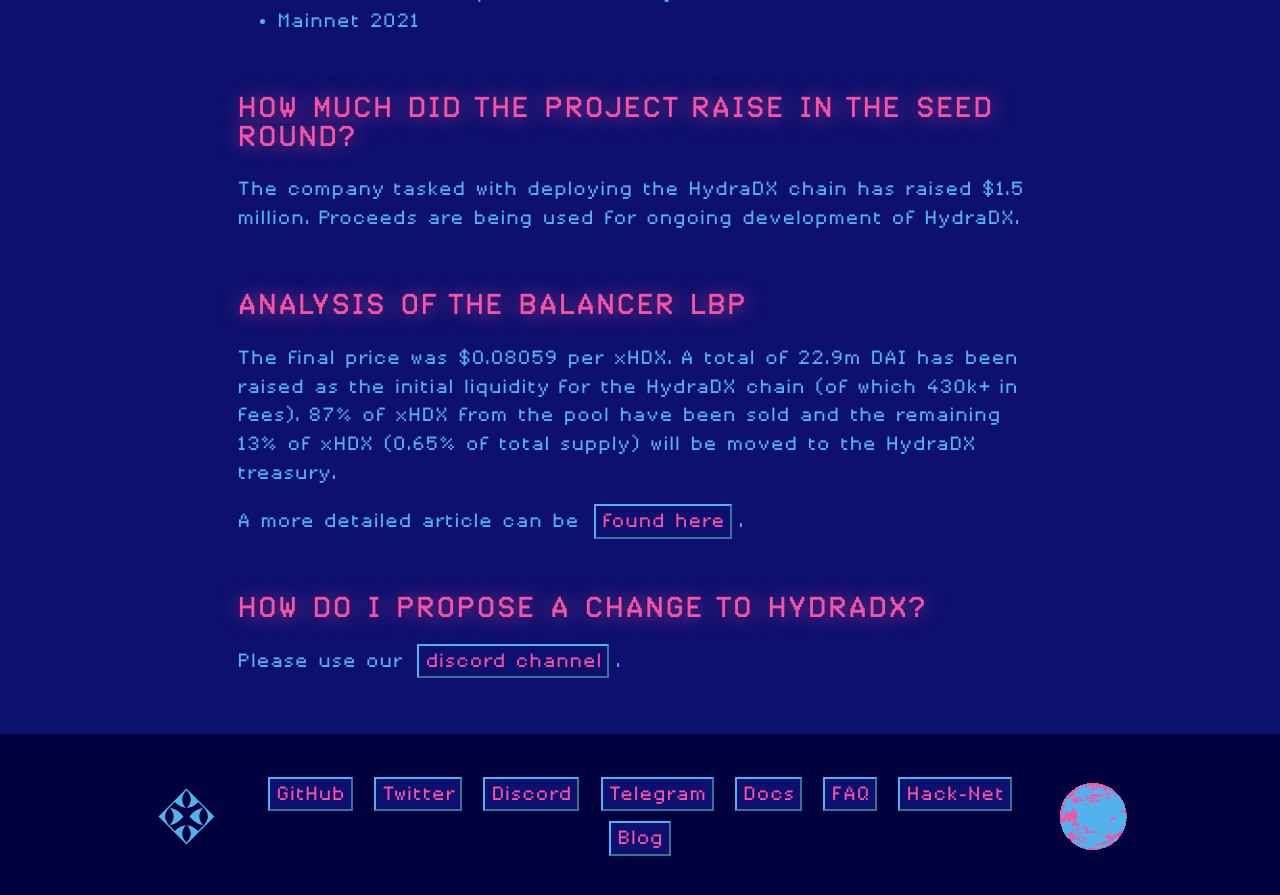
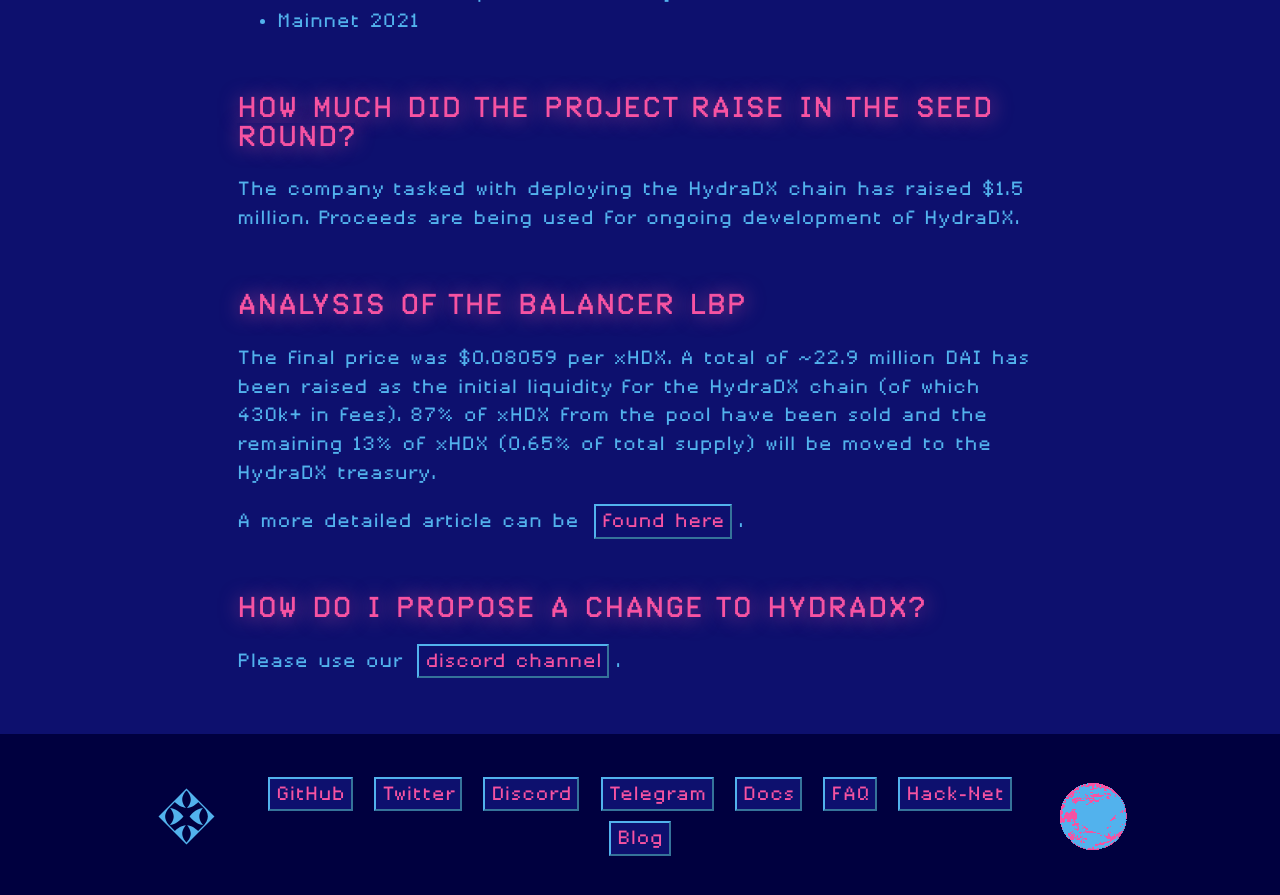
Before and after one commit to galacticcouncil/HydraDX-web-old, a Jekyll site: the page built from faq.markdown, in a window 1280 px wide and 900 px high, scrolled down 5744 px. Shown: the top 895 px of the window. Built offline with Jekyll 4.4.1, drawn with Linux system fonts in a browser that asks for light colours; our own code applies the rules of GitHub Pages for plain Markdown files.

Commit message:
Update faq.markdown

```diff
--- a/faq.markdown
+++ b/faq.markdown
@@ -155,7 +155,8 @@ The company tasked with deploying the HydraDX chain has raised $1.5 million. Pro
 
 ## [Analysis of the Balancer LBP](#analysis-of-the-balancer-lbp)
 
-The final price was $0.08059 per xHDX. A total of 22.9m DAI has been raised as the initial liquidity for the HydraDX chain (of which 430k+ in fees). 87% of xHDX from the pool have been sold and the remaining 13% of xHDX (0.65% of total supply) will be moved to the HydraDX treasury.
+The final price was $0.08059 per xHDX. A total of ~22.9 million DAI has been raised as the initial liquidity for the HydraDX chain (of which 430k+ in fees). 87% of xHDX from the pool have been sold and the remaining 13% of xHDX (0.65% of total supply) will be moved to the HydraDX treasury.
+
 
 A more detailed article can be [found here](https://hydradx.substack.com/p/lbp-analysis).
 
```
